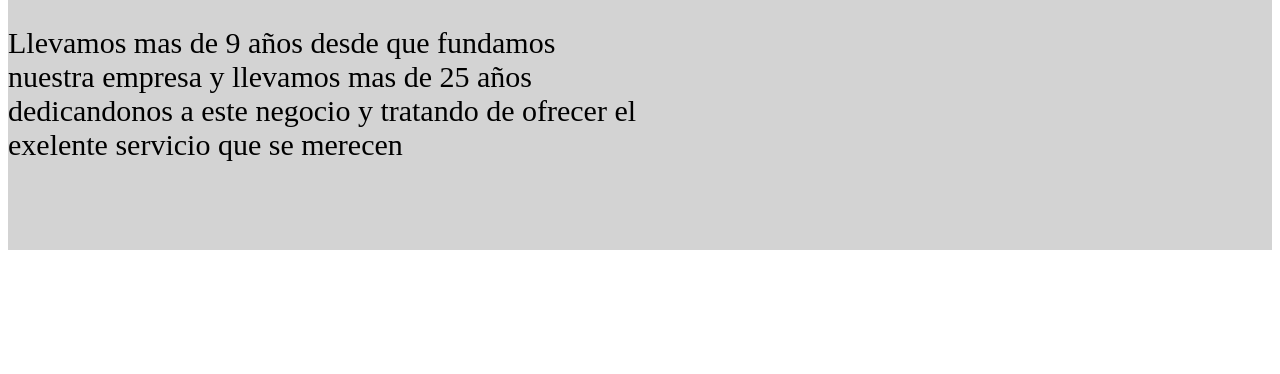
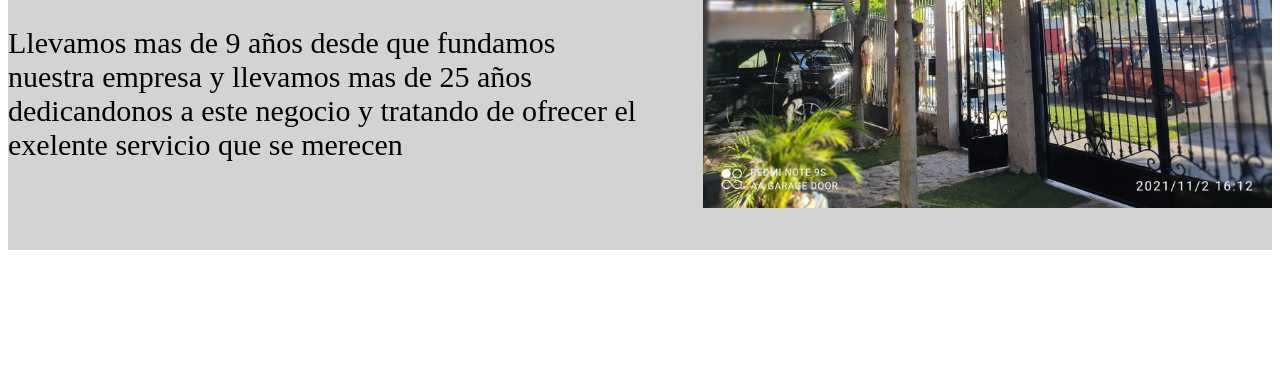
Before and after one commit to Espectrared/proyecto-final-final.github.io, a plain HTML site: page index.html in a window 1280 px wide. Shown: the part 426-800 px from the top of the page. Drawn offline with Linux system fonts and the light colour scheme.

Commit message:
Update index.html

```diff
--- a/index.html
+++ b/index.html
@@ -31,7 +31,7 @@
              servicio que se merecen</p>
     </article>
     <aside>
-        <img src="./Imagenes/lados.jpeg" alt="">
+        <img src="lados.jpeg" alt="">
     </aside>
 </body>
 </html>
```
